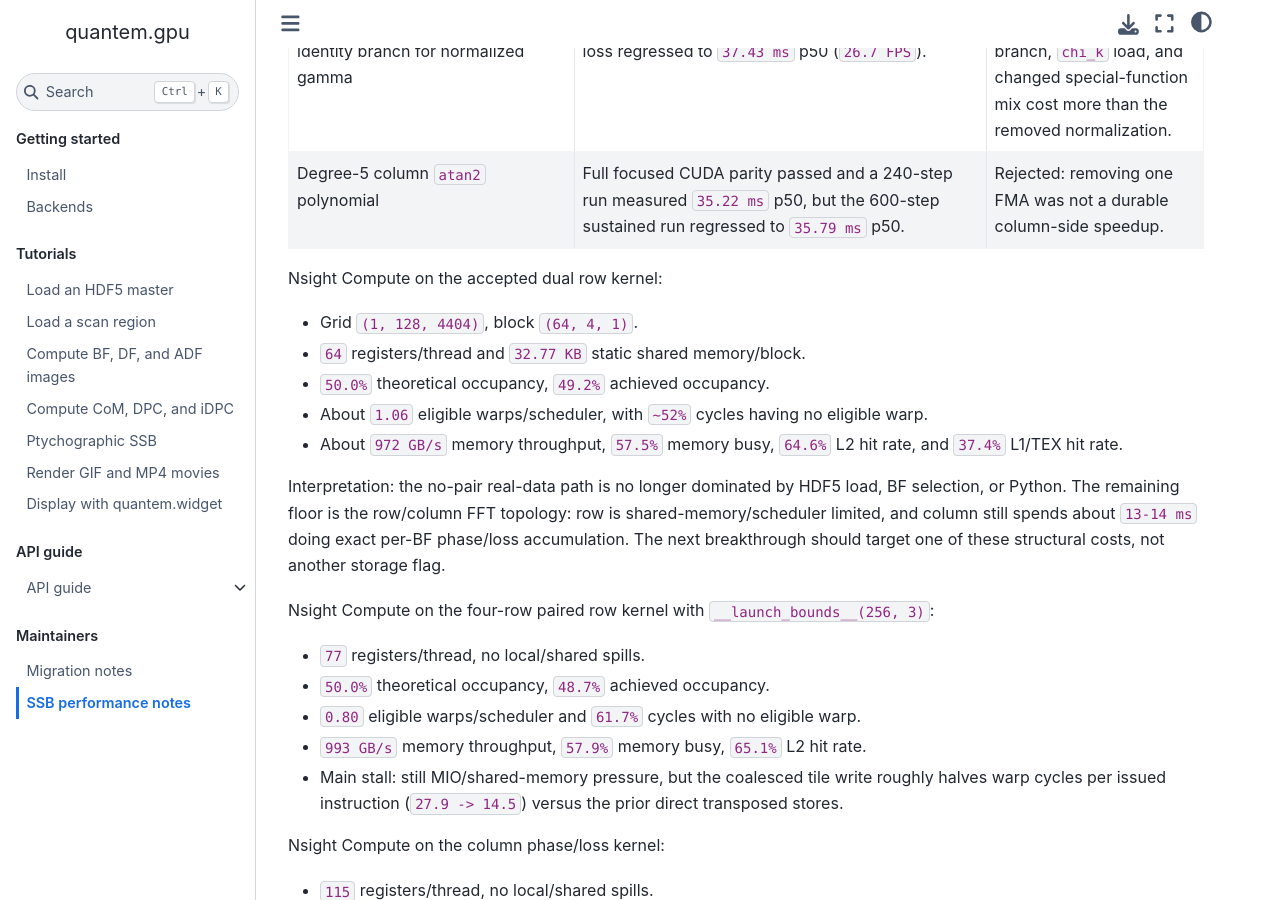
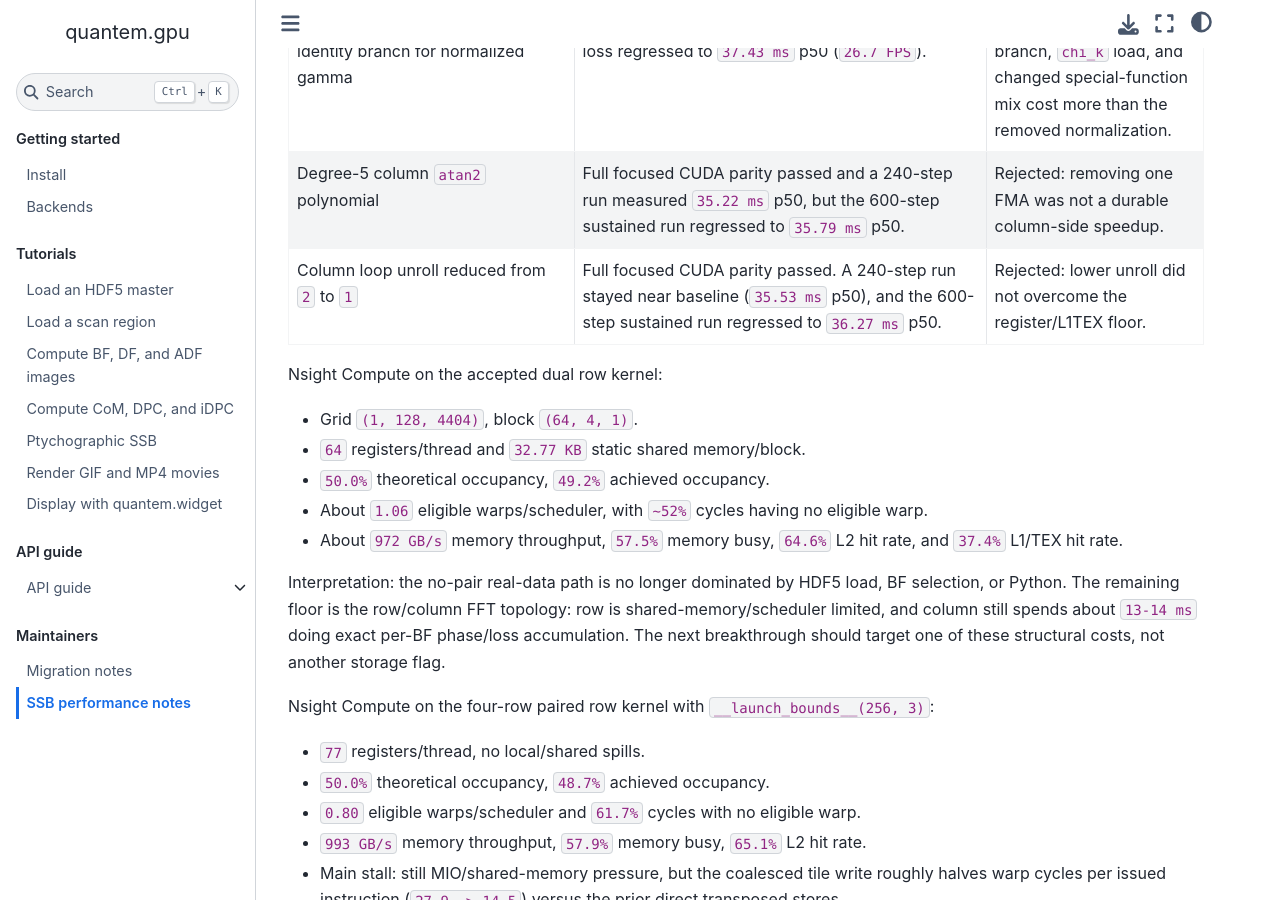
Before and after one commit to bobleesj/quantem.gpu, a Jupyter Book: the page built from docs/maintainer/ssb-performance.md, in a window 1280 px wide and 900 px high, scrolled down 11850 px. Built offline with Jupyter Book 1.0.4 settings and Sphinx 7.4.7 and the Sphinx Book theme 1.1.4, drawn with Linux system fonts in a browser that asks for light colours.

Commit message:
docs: record SSB unroll rejection

```diff
--- a/docs/maintainer/ssb-performance.md
+++ b/docs/maintainer/ssb-performance.md
@@ -460,6 +460,7 @@ Rejected follow-ups from this subpixel-BF pass:
 | Closed-form radix-8 source indices instead of `octal_reverse_512(tid*8+s)` | Full focused CUDA parity passed. A 240-step real Samsung run briefly measured `34.90 ms` p50, but a 600-step sustained run settled at `35.53 ms` p50, matching or slightly regressing the accepted `35.50 ms` baseline. | Rejected: not a robust wall-time win for a microscopist dragging controls. |
 | Exact inside-aperture phase-identity branch for normalized gamma | Full focused CUDA parity passed, but real Samsung loss regressed to `37.43 ms` p50 (`26.7 FPS`). | Rejected: the added branch, `chi_k` load, and changed special-function mix cost more than the removed normalization. |
 | Degree-5 column `atan2` polynomial | Full focused CUDA parity passed and a 240-step run measured `35.22 ms` p50, but the 600-step sustained run regressed to `35.79 ms` p50. | Rejected: removing one FMA was not a durable column-side speedup. |
+| Column loop unroll reduced from `2` to `1` | Full focused CUDA parity passed. A 240-step run stayed near baseline (`35.53 ms` p50), and the 600-step sustained run regressed to `36.27 ms` p50. | Rejected: lower unroll did not overcome the register/L1TEX floor. |
 
 Nsight Compute on the accepted dual row kernel:
 
```
